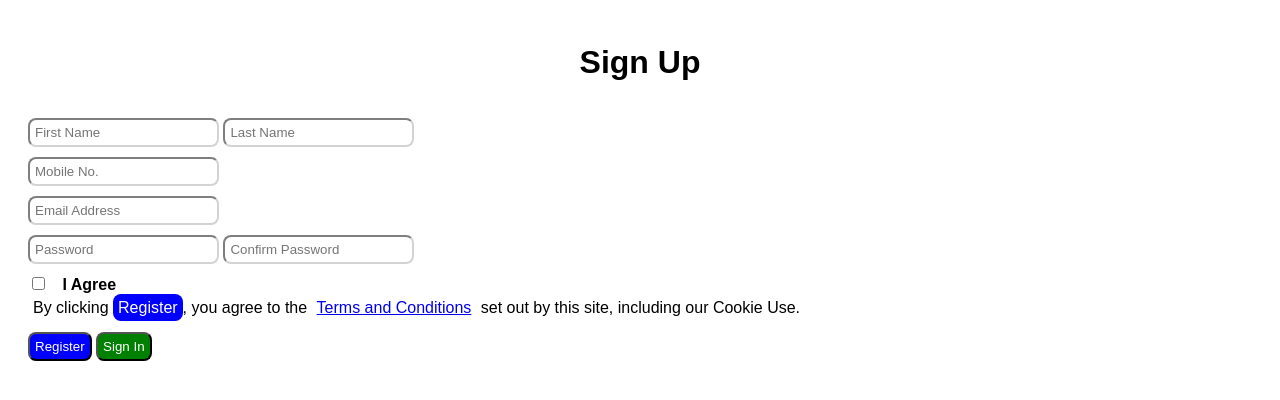
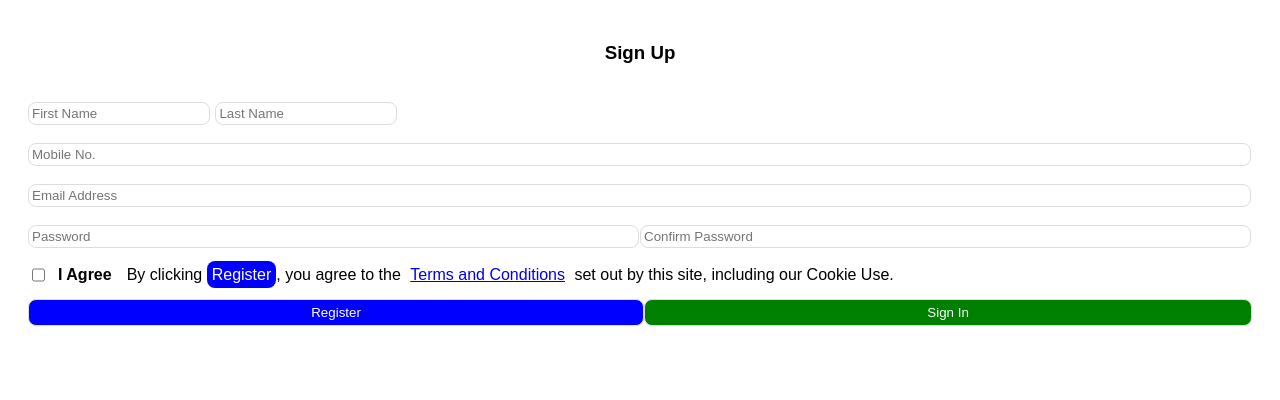
Before and after one commit to liconver/Antra, a plain HTML site: page index.html in a window 1280 px wide. Drawn offline with Linux system fonts and the light colour scheme.

Commit message:
some flexbox stuff

```diff
--- a/index.html
+++ b/index.html
@@ -12,11 +12,24 @@
         border-radius: 8px;
         padding: 5px;
     }
-    h1 {
+    h3 {
         text-align: center;
     }
-    input {
-        border-color: lightgray;
+    input[type=text] {
+        outline: none;
+        padding: 3px 0px 3px 3px;
+        margin: 5px 1px 3px 0px;
+        border: 1px solid #DDDDDD;
+    }
+    input[type=text]:focus {
+        box-shadow: 0 0 5px rgba(81, 203, 238, 1);
+        padding: 3px 0px 3px 3px;
+        margin: 5px 1px 3px 0px;
+        border: 1px solid rgba(81, 203, 238, 1);
+    }
+    button {
+        outline: none;
+        border: 1px solid #DDDDDD
     }
     #regspan {
         background-color: blue;
@@ -30,23 +43,30 @@
         background-color: green;
         color: white;
     }
+    .flex-container {
+        display: flex;
+        flex: 1;
+    }
+    .item {
+        flex-grow: 1;
+    }
 </style>
 <body>
-    <h1>Sign Up</h1>
+    <h3>Sign Up</h3>
     <form>
-    <div class="flex-containter">
-        <input type="text" placeholder="First Name">
-        <input type="text" placeholder="Last Name">
+    <div class="flex-containter" >
+        <input class="item" type="text" placeholder="First Name">
+        <input class="item" type="text" placeholder="Last Name">
     </div>
     <div class="flex-container">
-        <input type="text" placeholder="Mobile No.">
+        <input class="item" type="text" placeholder="Mobile No.">
     </div>
     <div class="flex-container">
-        <input type="text" placeholder="Email Address">
+        <input class="item" type="text" placeholder="Email Address">
     </div>
     <div class="flex-container">
-        <input type="text" placeholder="Password">
-        <input type="text" placeholder="Confirm Password">
+        <input class="item" type="text" placeholder="Password">
+        <input class="item" type="text" placeholder="Confirm Password">
     </div>
     <div class="flex-container">
         <input type="checkbox">
@@ -54,8 +74,8 @@
         <div>By clicking <span id="regspan">Register</span>, you agree to the <a href="#">Terms and Conditions</a> set out by this site, including our Cookie Use.</div>
     </div>
     <div class="flex-container">
-        <button id="register">Register</button>
-        <button id="signin">Sign In</button>
+        <button class="item" id="register">Register</button>
+        <button class="item" id="signin">Sign In</button>
     </div>
 
     </form>
```
